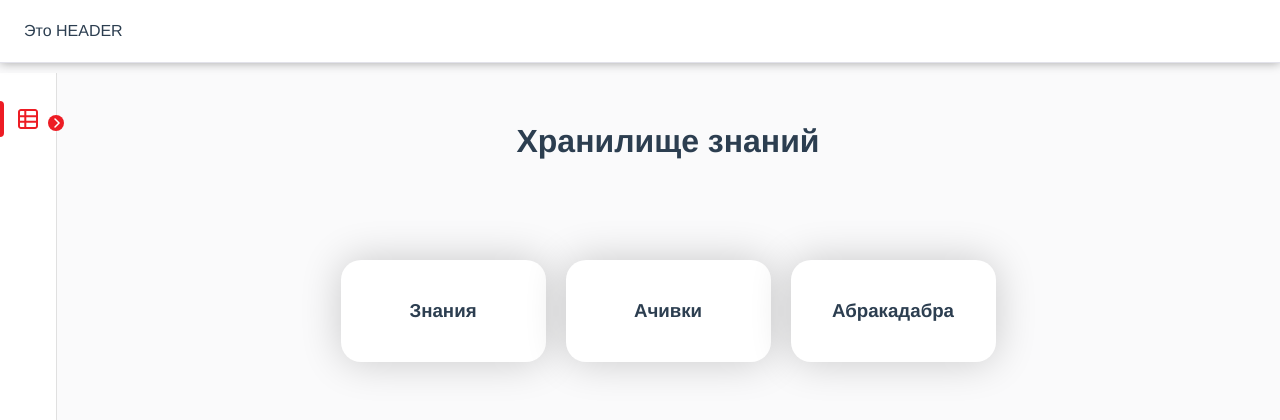
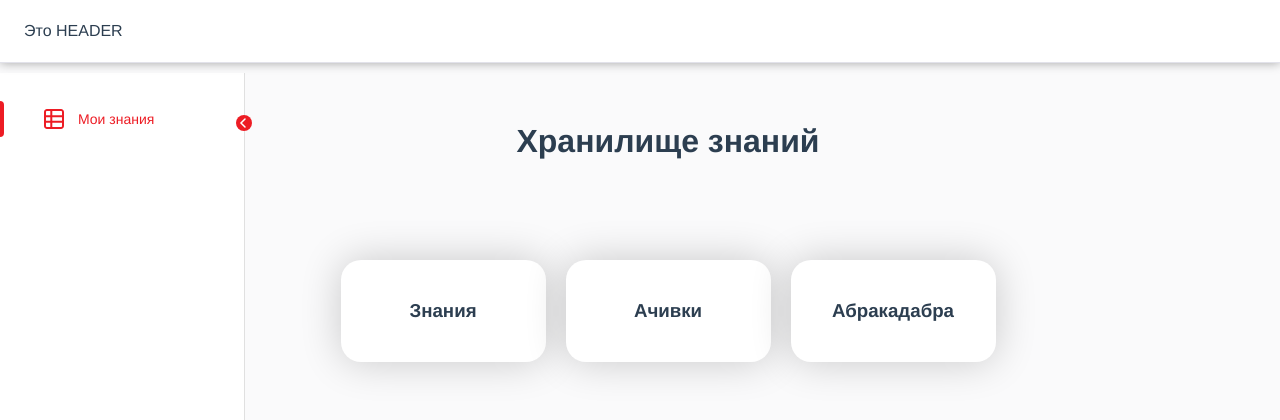
Before and after one commit to VShka/KnowledgeStorage, a Vue app: page / in a window 1280 px wide. Shown: the top 420 px of the page. Built offline with nearby package versions, Linux system fonts and the light colour scheme.

Commit message:
feat(KS-02): сделал сайдбар с кнопкой

```diff
--- a/src/components/header/header.vue
+++ b/src/components/header/header.vue
@@ -5,6 +5,11 @@
     </router-link>
   </header>
 </template>
+<script lang="ts">
+export default {
+  name: "Header"
+};
+</script>
 <style lang="scss" scoped>
 .header {
   background: #fff;
--- a/src/components/sidebar/sidebar.vue
+++ b/src/components/sidebar/sidebar.vue
@@ -1,5 +1,5 @@
 <template>
-  <aside class="sidebar">
+  <aside class="sidebar" :class="{ sidebar_collapsed: isCollapsed }">
     <nav class="sidebar__menu">
       <ul class="sidebar__menu-list">
         <li class="sidebar__menu-item">
@@ -22,14 +22,24 @@
               leave-to-class="sidebar__menu-link-text_fade-leave-to"
             >
               <span v-show="isCollapsed" class="sidebar__menu-link-text"
-                >Заявки на платежи</span
+                >Мои знания</span
               >
             </transition>
           </router-link>
         </li>
       </ul>
     </nav>
-    <button class="sidebar__collapse-btn"></button>
+    <button
+      class="sidebar__collapse-btn"
+      :class="{ 'sidebar__collapse-btn_collapsed': isCollapsed }"
+      @click="$emit('onCollapse', !isCollapsed)"
+    ></button>
   </aside>
 </template>
-<style lang="scss" scoped src="./sidebar.scss"></style>
+<script lang="ts">
+export default {
+  name: "Sidebar",
+  props: ["isCollapsed"]
+};
+</script>
+<style lang="scss" src="./sidebar.scss"></style>
--- a/src/layouts/page-layout.vue
+++ b/src/layouts/page-layout.vue
@@ -1,20 +1,49 @@
 <template>
   <div id="app" class="page-layout">
     <Header />
-    <Sidebar />
-    <main class="main">
-      <router-view />
+    <Sidebar
+      :isCollapsed="sidebarIsCollapsed"
+      @onCollapse="onCollapseSidebar"
+    />
+    <main
+      class="main"
+      :class="{ 'main_sidebar-is-collapsed': sidebarIsCollapsed }"
+    >
+      <router-view></router-view>
     </main>
   </div>
 </template>
 <script lang="ts">
 import Header from "@/components/header/header.vue";
 import Sidebar from "@/components/sidebar/sidebar.vue";
-import { ref } from "vue";
+import { onMounted, ref } from "vue";
 export default {
   components: {
     Header,
     Sidebar
+  },
+  setup() {
+    const sidebarIsCollapsed = ref(true);
+
+    const onCollapseSidebar: Function = (value: boolean) => {
+      if (!value) {
+        localStorage.setItem("tnOrderIsSidebarMinified", "true");
+      } else {
+        localStorage.removeItem("tnOrderIsSidebarMinified");
+      }
+      sidebarIsCollapsed.value = value;
+    };
+
+    onMounted(() => {
+      if (localStorage.getItem("tnOrderIsSidebarMinified")) {
+        sidebarIsCollapsed.value = false;
+      }
+    });
+
+    return {
+      sidebarIsCollapsed,
+      onCollapseSidebar
+    };
   }
 };
 </script>
```
